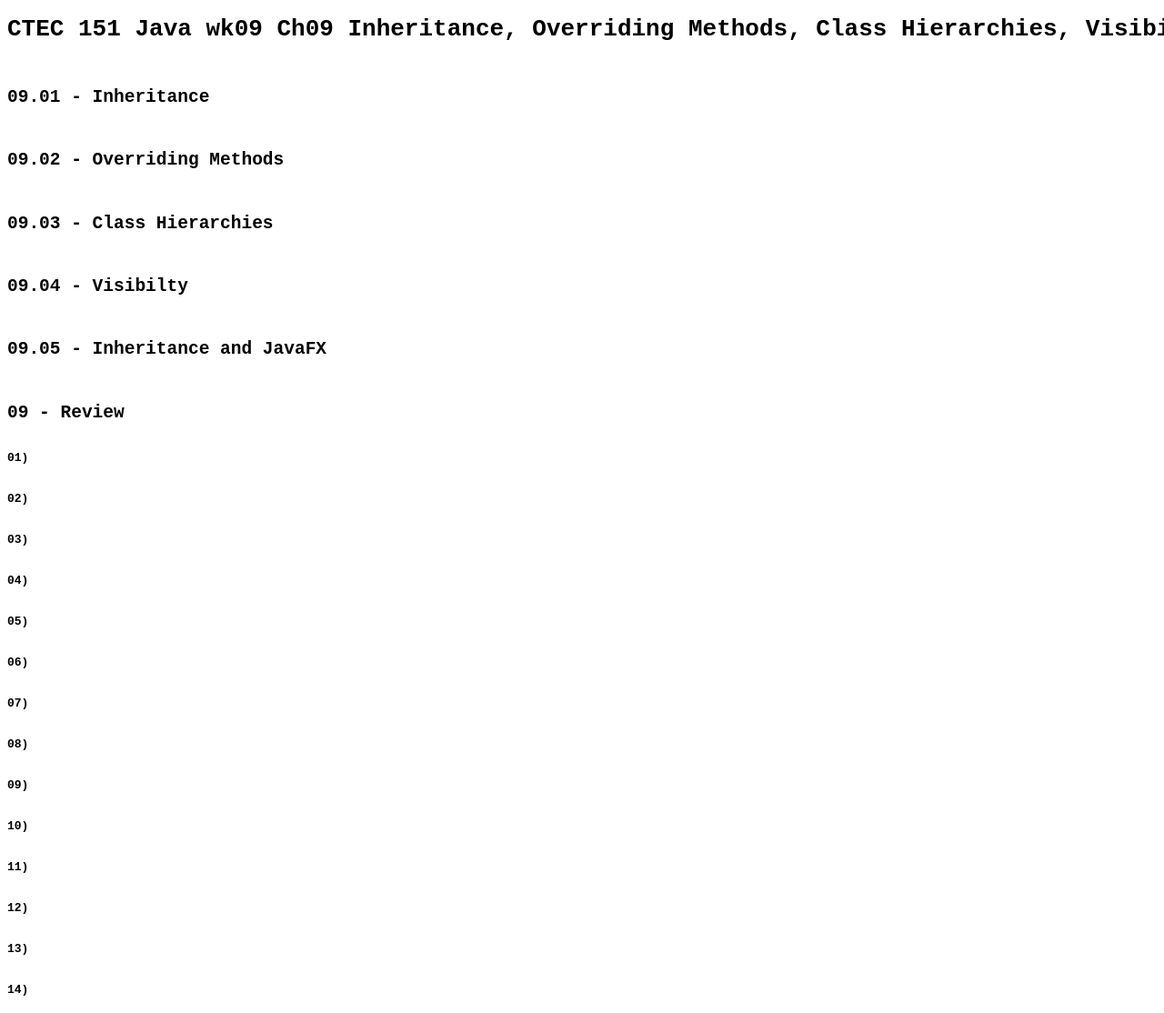
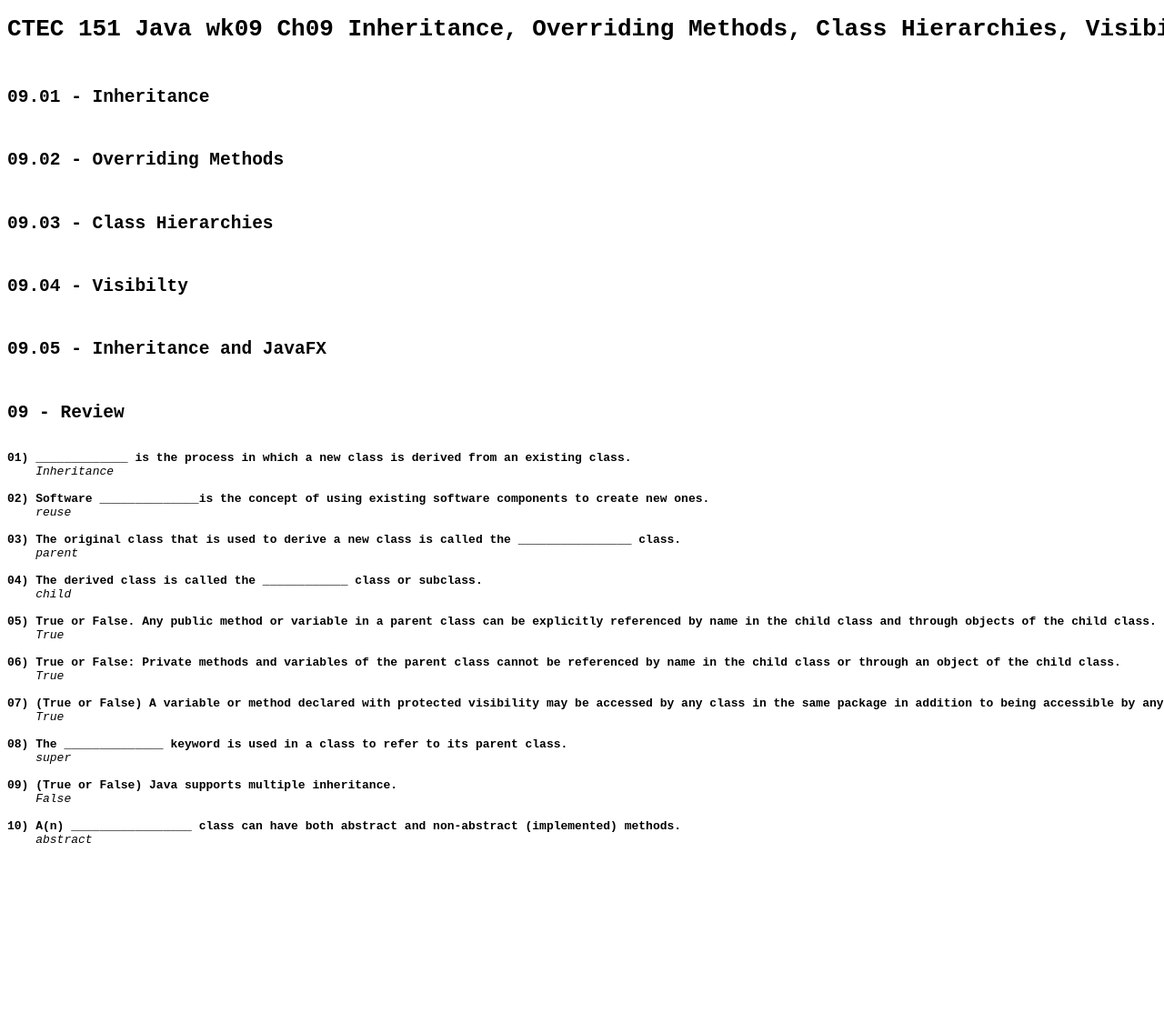
Before and after one commit to Ploppa-Smurph/ctec151_java, a plain HTML site: page wk09/index09.html in a window 1280 px wide. Shown: the top 1114 px of the page at 91% size. After the commit the page ends 959 px from the top, so only its background shows below. Drawn offline with Linux system fonts and the light colour scheme.

Commit message:
quiz 151 wk09 completed

```diff
--- a/wk09/index09.html
+++ b/wk09/index09.html
@@ -14,48 +14,35 @@
 <h2>09.04 - Visibilty</h2>
 <h2>09.05 - Inheritance and JavaFX</h2>
 <h2>09 - Review</h2>
-<strong>01) </strong>
-    <em></em>
+<strong>01) _____________ is the process in which a new class is derived from an existing class.</strong>
+    <em>Inheritance</em>
 
-<strong>02) </strong>
-    <em></em>
+<strong>02) Software ______________is the concept of using existing software components to create new ones.</strong>
+    <em>reuse</em>
 
-<strong>03) </strong>
-    <em></em>
+<strong>03) The original class that is used to derive a new class is called the ________________ class.</strong>
+    <em>parent</em>
 
-<strong>04) </strong>
-    <em></em>
+<strong>04) The derived class is called the ____________ class or subclass.</strong>
+    <em>child</em>
 
-<strong>05) </strong>
-    <em></em>
+<strong>05) True or False. Any public method or variable in a parent class can be explicitly referenced by name in the child class and through objects of the child class.</strong>
+    <em>True</em>
 
-<strong>06) </strong>
-    <em></em>
+<strong>06) True or False: Private methods and variables of the parent class cannot be referenced by name in the child class or through an object of the child class.</strong>
+    <em>True</em>
 
-<strong>07) </strong>
-    <em></em>
+<strong>07) (True or False) A variable or method declared with protected visibility may be accessed by any class in the same package in addition to being accessible by any derived class.</strong>
+    <em>True</em>
 
-<strong>08) </strong>
-    <em></em>
+<strong>08) The ______________ keyword is used in a class to refer to its parent class.</strong>
+    <em>super</em>
 
-<strong>09) </strong>
-    <em></em>
+<strong>09) (True or False) Java supports multiple inheritance.</strong>
+    <em>False</em>
 
-<strong>10) </strong>
-    <em></em>
-
-<strong>11) </strong>
-    <em></em>
-
-<strong>12) </strong>
-    <em></em>
-
-<strong>13) </strong>
-    <em></em>
-
-<strong>14) </strong>
-    <em></em>
-
+<strong>10) A(n) _________________ class can have both abstract and non-abstract (implemented) methods.</strong>
+    <em>abstract</em>
 
 </pre>
 </body>
```
